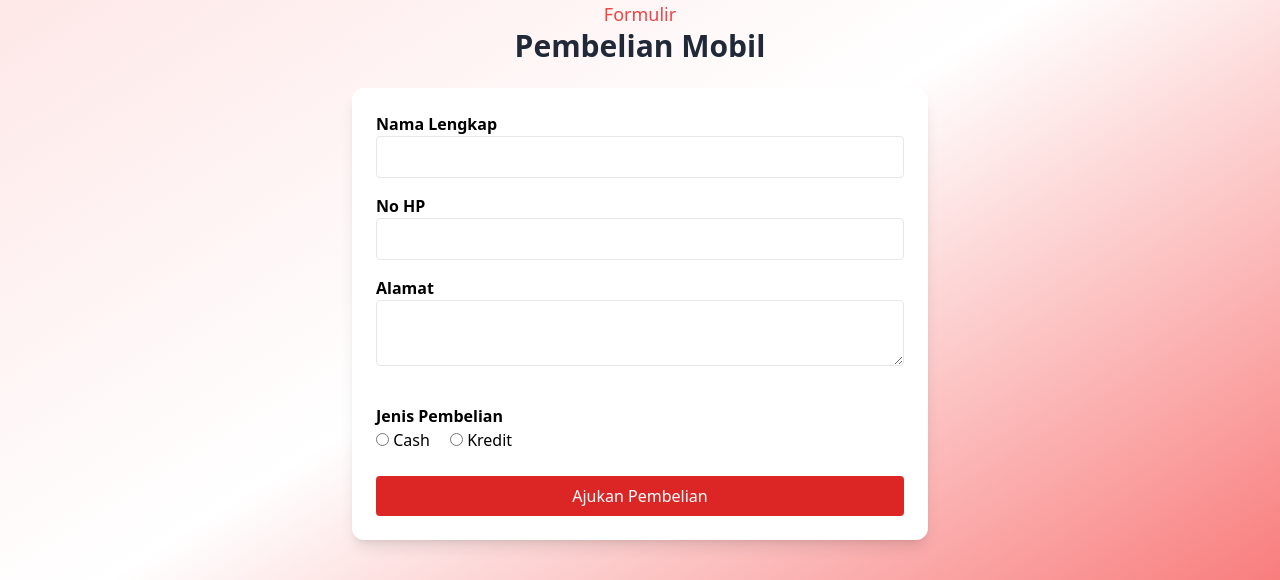
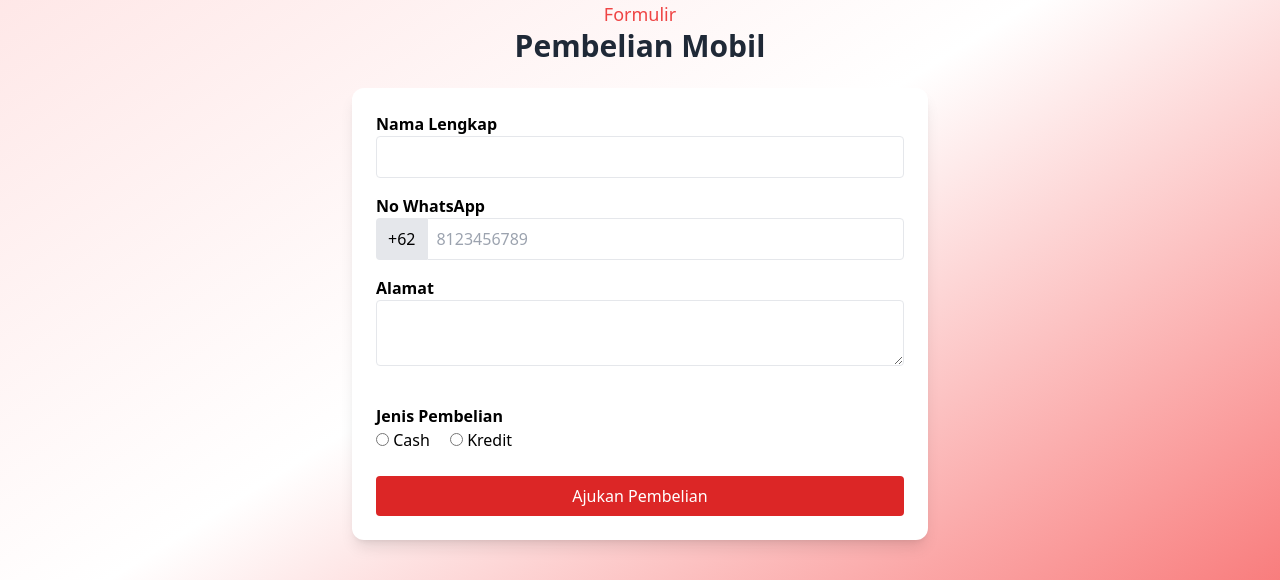
Before and after one commit to asep-creator/UTS_pemweb, a PHP site: page /formulir.php in a window 1280 px wide. Shown: the part 152-732 px from the top of the page. Run offline with PHP 8.4, Linux system fonts and the light colour scheme; some libraries are stand-ins or nearby versions.

Commit message:
Update formulir.php

```diff
--- a/formulir.php
+++ b/formulir.php
@@ -14,7 +14,7 @@ if ($id) {
 if (isset($_POST['submit'])) {
 
     $nama = $_POST['nama'];
-    $nohp = $_POST['nohp'];
+    $nohp = "+62" . $_POST['nohp'];
     $alamat = $_POST['alamat'];
     $mobil_nama = $_POST['mobil'];
     $tipe = $_POST['tipe'];
@@ -23,7 +23,9 @@ if (isset($_POST['submit'])) {
     $harga = $_POST['harga'];
 
     mysqli_query($conn, "INSERT INTO pesanan
-    VALUES ('','$nama','$mobil_nama','$tipe','$tahun','$pembelian','$harga','status')");
+(nama, nohp, alamat, mobil, tipe, tahun, pembelian, total_harga, status)
+VALUES
+('$nama','$nohp','$alamat','$mobil_nama','$tipe','$tahun','$pembelian','$harga','Pending')");
 
     echo "<script>alert('Pesanan berhasil dikirim');window.location='index.php';</script>";
 }
@@ -89,8 +91,17 @@ href="https://cdnjs.cloudflare.com/ajax/libs/font-awesome/6.5.0/css/all.min.css"
 <label class="font-semibold">Nama Lengkap</label>
 <input type="text" name="nama" class="w-full border p-2 rounded mb-4" required>
 
-<label class="font-semibold">No HP</label>
-<input type="text" name="nohp" class="w-full border p-2 rounded mb-4" required>
+<label class="font-semibold">No WhatsApp</label>
+
+<div class="flex mb-4">
+    <span class="bg-gray-200 px-3 flex items-center rounded-l">
+        +62
+    </span>
+    <input type="text" name="nohp"
+    placeholder="8123456789"
+    class="w-full border p-2 rounded-r focus:outline-red-400"
+    required>
+</div>
 
 <label class="font-semibold">Alamat</label>
 <textarea name="alamat" class="w-full border p-2 rounded mb-4" required></textarea>
```
